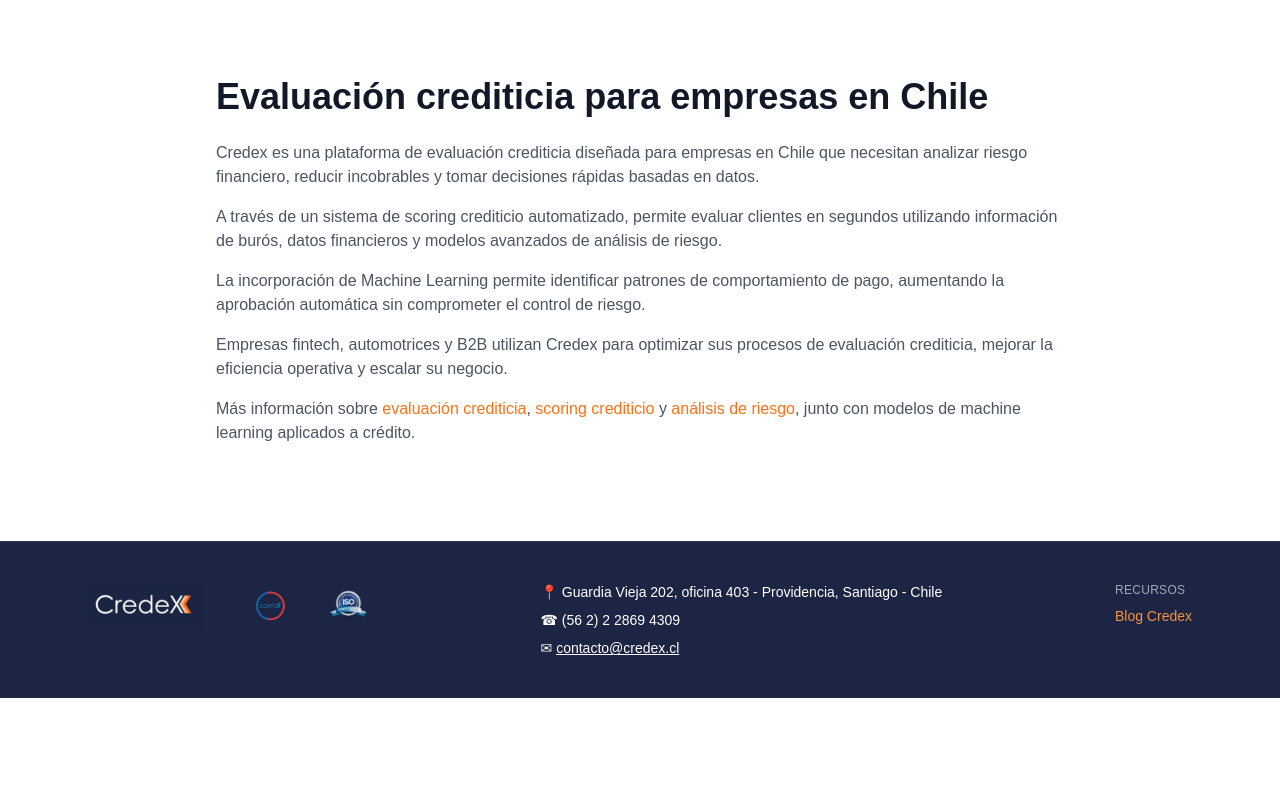
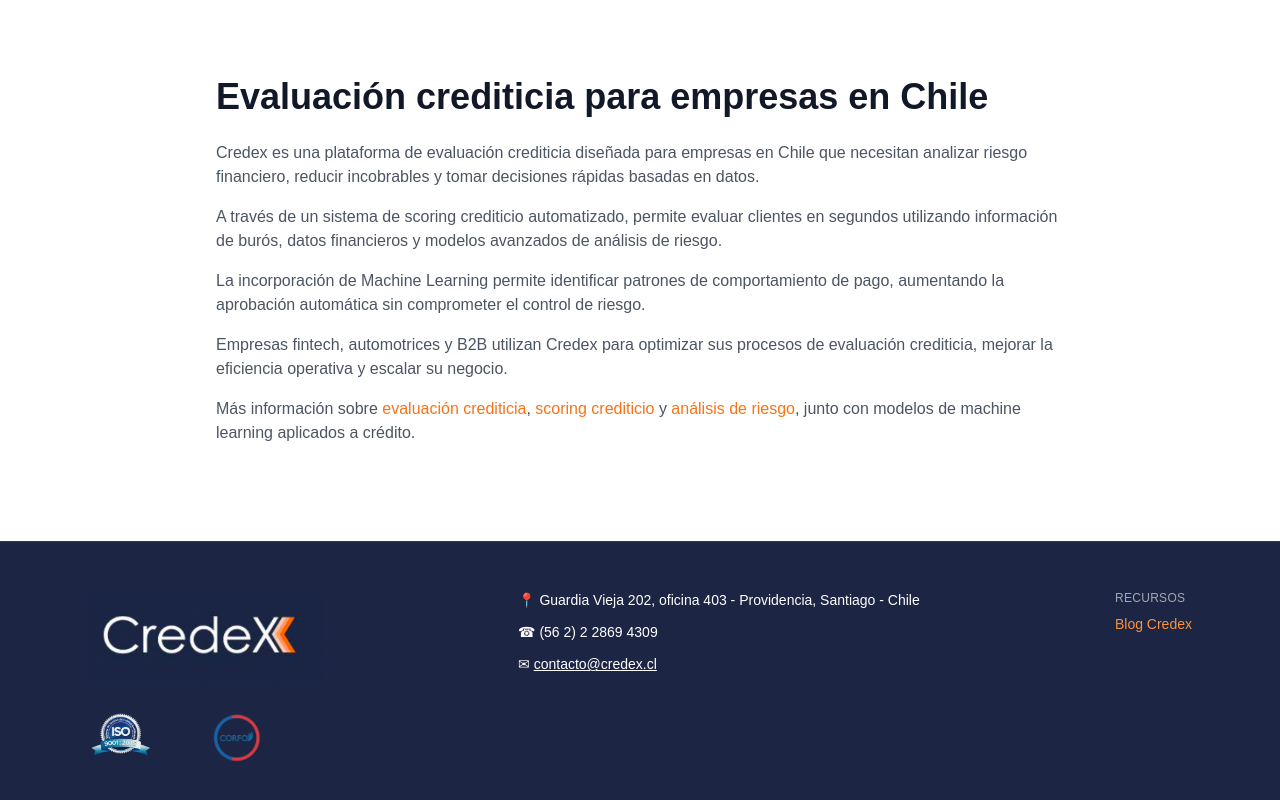
Before and after one commit to Tecdex-SpA/webcredex, a React (Vite) app: page / in a window 1280 px wide. Shown: the part 10057-10857 px from the top of the page. Before the commit the page ends 10755 px from the top, so only its background shows below. Built offline with nearby package versions, Linux system fonts and the light colour scheme; no server answers.

Commit message:
Improve footer branding

```diff
--- a/src/components/Footer.jsx
+++ b/src/components/Footer.jsx
@@ -1,39 +1,72 @@
 export default function Footer() {
   return (
-    <footer className="bg-[#1C2543] text-white py-10 border-t border-white/10">
-      <div className="max-w-6xl mx-auto px-6 flex flex-col md:flex-row justify-between items-center md:items-start gap-10">
+    <footer className="bg-[#1C2543] text-white py-12 border-t border-white/10">
+      <div className="max-w-6xl mx-auto px-6 flex flex-col md:flex-row justify-between items-center md:items-start gap-12">
 
         {/* LOGOS */}
-        <div className="flex items-center gap-8 flex-col md:flex-row">
-          <img src="/logo-credex-footer.png" className="h-12" />
+        <div className="flex flex-col items-center md:items-start gap-5">
 
-          <div className="flex items-center gap-6">
-            <img src="/corfo.png" className="h-10 opacity-90" />
-            <img src="/iso9001.png" className="h-10 opacity-90" />
+          <img
+            src="/logo-credex-footer.png"
+            alt="Credex"
+            className="h-20 md:h-24 object-contain"
+          />
+
+          <div className="flex items-center gap-8">
+
+            <img
+              src="/iso9001.png"
+              alt="ISO 9001"
+              className="h-14 md:h-16 object-contain opacity-95"
+            />
+
+            <img
+              src="/corfo.png"
+              alt="CORFO"
+              className="h-14 md:h-16 object-contain opacity-95"
+            />
+
           </div>
+
         </div>
 
         {/* CONTACTO */}
-        <div className="flex flex-col gap-2 text-sm text-center md:text-left">
-          <div>📍 Guardia Vieja 202, oficina 403 - Providencia, Santiago - Chile</div>
-          <div>☎ (56 2) 2 2869 4309</div>
+        <div className="flex flex-col gap-3 text-sm text-center md:text-left">
+
+          <div>
+            📍 Guardia Vieja 202, oficina 403 - Providencia, Santiago - Chile
+          </div>
+
+          <div>
+            ☎ (56 2) 2 2869 4309
+          </div>
+
           <div>
             ✉{" "}
-            <a href="mailto:contacto@credex.cl" className="underline hover:opacity-80">
+            <a
+              href="mailto:contacto@credex.cl"
+              className="underline hover:opacity-80"
+            >
               contacto@credex.cl
             </a>
           </div>
+
         </div>
 
-        {/* SEO / BLOG LINKS */}
+        {/* RECURSOS */}
         <div className="flex flex-col gap-2 text-sm text-center md:text-left">
+
           <span className="text-white/60 text-xs uppercase tracking-wide">
             Recursos
           </span>
 
-          <a href="/blog" className="text-orange-400">
-          Blog Credex
+          <a
+            href="/blog"
+            className="text-orange-400 hover:text-orange-300 transition"
+          >
+            Blog Credex
           </a>
+
         </div>
 
       </div>
```
